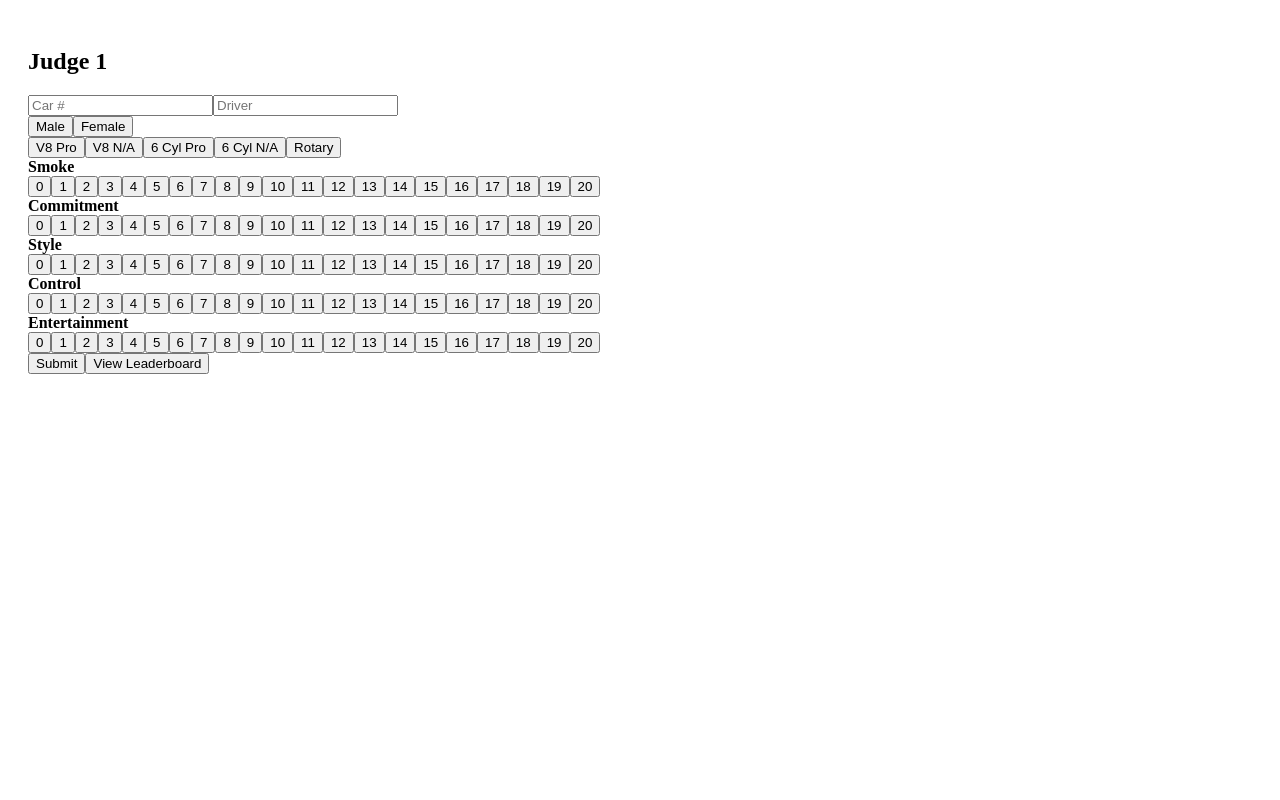
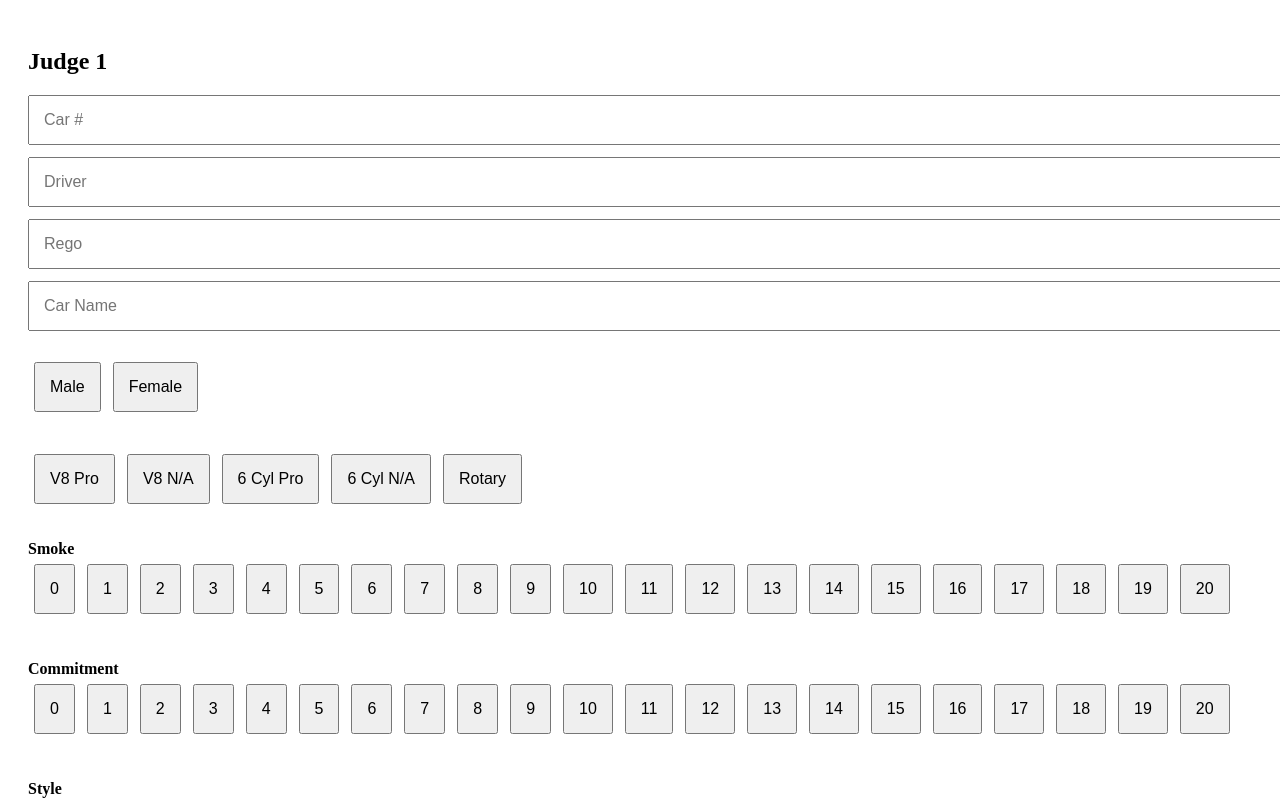
Before and after one commit to Les134/Autofest.Final-, a React (Create React App) app: page / in a window 1280 px wide. Both pictures are taken after a click on the button "Judge 1". Shown: the top 800 px of the page. Built offline with nearby package versions, Linux system fonts and the light colour scheme.

Commit message:
Update App.js

```diff
--- a/src/App.js
+++ b/src/App.js
@@ -42,7 +42,6 @@ export default function App(){
   const setScore = (cat,val)=> setScores(prev=>({...prev,[cat]:val}));
   const toggleDeduction = d => setDeductions(prev=>({...prev,[d]:!prev[d]}));
 
-  // SUBMIT
   const submit = async ()=>{
     if(saving) return;
 
@@ -71,7 +70,7 @@ export default function App(){
       });
     } catch {}
 
-    // reset
+    // RESET
     setScores({});
     setDeductions({});
     setCar(""); setDriver(""); setRego(""); setCarName("");
@@ -80,14 +79,12 @@ export default function App(){
     setSaving(false);
   };
 
-  // LOAD DATA
   const loadData = async ()=>{
     const q = await getDocs(collection(db,"scores"));
     const d = q.docs.map(doc=>doc.data());
     setData(d);
   };
 
-  // GROUPED DATA
   const grouped = {};
   data.forEach(e=>{
     const key = `${e.carClass || "Unknown"} - ${e.gender || "Unknown"}`;
@@ -99,12 +96,10 @@ export default function App(){
     grouped[k].sort((a,b)=>b.finalScore-a.finalScore);
   });
 
-  // TOP 30
   const top30 = [...data]
     .sort((a,b)=>b.finalScore-a.finalScore)
     .slice(0,30);
 
-  // PODIUM
   const podium = {};
   classes.forEach(c=>{
     podium[c] = top30
@@ -113,7 +108,6 @@ export default function App(){
       .slice(0,3);
   });
 
-  // PRINT
   const printResults = ()=> window.print();
 
   // JUDGE SELECT
@@ -123,12 +117,13 @@ export default function App(){
         <h2>Select Judge</h2>
 
         {[1,2,3,4,5,6].map(j=>(
-          <div key={j}>
+          <div key={j} style={{marginBottom:15}}>
             <input
+              style={input}
               value={judgeNames[j]}
               onChange={e=>setJudgeNames({...judgeNames,[j]:e.target.value})}
             />
-            <button onClick={()=>{setJudge(j);setScreen("judge");}}>
+            <button style={btnBig} onClick={()=>{setJudge(j);setScreen("judge");}}>
               {judgeNames[j]}
             </button>
           </div>
@@ -141,22 +136,23 @@ export default function App(){
   if(screen==="leaderboard"){
     return (
       <div style={{padding:20}}>
-        <h2>Leaderboard</h2>
+        <h2>🏁 Leaderboard</h2>
 
         {Object.keys(grouped).map(group=>(
-          <div key={group}>
-            <h3>{group}</h3>
+          <div key={group} style={{marginBottom:30}}>
+
+            <h3 style={header}>{group}</h3>
 
             {grouped[group].map((e,i)=>(
-              <div key={i}>
-                #{i+1} | Car No: {e.car} | Score: {e.finalScore}
+              <div key={i} style={row}>
+                #{i+1} | Car No: {e.car || "-"} | Total Score: {e.finalScore}
               </div>
             ))}
           </div>
         ))}
 
-        <button onClick={()=>setScreen("top30")}>Top 30 Finals</button>
-        <button onClick={printResults}>Print</button>
+        <button style={btnBig} onClick={()=>setScreen("top30")}>Top 30</button>
+        <button style={btnBig} onClick={printResults}>Print</button>
       </div>
     );
   }
@@ -165,15 +161,15 @@ export default function App(){
   if(screen==="top30"){
     return (
       <div style={{padding:20}}>
-        <h2>Top 30 Finals</h2>
+        <h2>🔥 Top 30 Finals</h2>
 
         {top30.map((e,i)=>(
-          <div key={i}>
-            #{i+1} | {e.car} | {e.finalScore}
+          <div key={i} style={row}>
+            #{i+1} | Car No: {e.car} | Total Score: {e.finalScore}
           </div>
         ))}
 
-        <button onClick={()=>setScreen("podium")}>Show Winners</button>
+        <button style={btnBig} onClick={()=>setScreen("podium")}>Show Winners</button>
       </div>
     );
   }
@@ -185,7 +181,7 @@ export default function App(){
         <h1>🏆 Winners</h1>
 
         {classes.map(c=>(
-          <div key={c}>
+          <div key={c} style={{marginBottom:30}}>
             <h2>{c}</h2>
             <div>🥇 {podium[c][0]?.car || "-"}</div>
             <div>🥈 {podium[c][1]?.car || "-"}</div>
@@ -193,45 +189,112 @@ export default function App(){
           </div>
         ))}
 
-        <button onClick={printResults}>Print Results</button>
+        <button style={btnBig} onClick={printResults}>Print</button>
       </div>
     );
   }
 
   return (
     <div style={{padding:20}}>
+
       <h2>{judgeNames[judge]}</h2>
 
-      <input placeholder="Car #" value={car} onChange={e=>setCar(e.target.value)}/>
-      <input placeholder="Driver" value={driver} onChange={e=>setDriver(e.target.value)}/>
+      <input style={input} placeholder="Car #" value={car} onChange={e=>setCar(e.target.value)}/>
+      <input style={input} placeholder="Driver" value={driver} onChange={e=>setDriver(e.target.value)}/>
+      <input style={input} placeholder="Rego" value={rego} onChange={e=>setRego(e.target.value)}/>
+      <input style={input} placeholder="Car Name" value={carName} onChange={e=>setCarName(e.target.value)}/>
 
-      <div>
-        <button onClick={()=>setGender("Male")}>Male</button>
-        <button onClick={()=>setGender("Female")}>Female</button>
+      <div style={section}>
+        <button style={gender==="Male"?btnGreen:btn} onClick={()=>setGender("Male")}>Male</button>
+        <button style={gender==="Female"?btnGreen:btn} onClick={()=>setGender("Female")}>Female</button>
       </div>
 
-      <div>
+      <div style={section}>
         {classes.map(c=>(
-          <button key={c} onClick={()=>setCarClass(c)}>{c}</button>
+          <button key={c} onClick={()=>setCarClass(c)} style={carClass===c?btnBlue:btn}>
+            {c}
+          </button>
         ))}
       </div>
 
       {categories.map(cat=>(
-        <div key={cat}>
-          <strong>{cat}</strong><br/>
-          {Array.from({length:21},(_,i)=>(
-            <button key={i} onClick={()=>setScore(cat,i)}>{i}</button>
-          ))}
+        <div key={cat} style={scoreBlock}>
+          <strong>{cat}</strong>
+          <div>
+            {Array.from({length:21},(_,i)=>(
+              <button key={i}
+                onClick={()=>setScore(cat,i)}
+                style={scores[cat]===i?btnRed:btn}>
+                {i}
+              </button>
+            ))}
+          </div>
         </div>
       ))}
 
-      <button onClick={submit}>
+      <div style={section}>
+        <h3>Deductions</h3>
+        {deductionsList.map(d=>(
+          <button key={d}
+            onClick={()=>toggleDeduction(d)}
+            style={deductions[d]?btnRed:btn}>
+            {d}
+          </button>
+        ))}
+      </div>
+
+      <button style={btnBig} onClick={submit}>
         {saving ? "Saving..." : "Submit"}
       </button>
 
-      <button onClick={()=>{loadData();setScreen("leaderboard");}}>
+      <button style={btnBig} onClick={()=>{loadData();setScreen("leaderboard");}}>
         View Leaderboard
       </button>
+
     </div>
   );
 }
+
+// STYLES
+const section = { marginTop:25, marginBottom:30 };
+const scoreBlock = { marginTop:30, marginBottom:40 };
+
+const input = {
+  display:"block",
+  width:"100%",
+  padding:"14px",
+  marginBottom:"12px",
+  fontSize:"16px"
+};
+
+const row = {
+  padding:"14px",
+  marginBottom:"10px",
+  background:"#eee",
+  borderRadius:6,
+  fontWeight:"bold"
+};
+
+const header = {
+  background:"#000",
+  color:"#fff",
+  padding:"10px"
+};
+
+const btn = {
+  padding:"14px",
+  margin:"6px",
+  fontSize:"16px"
+};
+
+const btnRed = { ...btn, background:"red", color:"#fff" };
+const btnBlue = { ...btn, background:"blue", color:"#fff" };
+const btnGreen = { ...btn, background:"green", color:"#fff" };
+
+const btnBig = {
+  padding:"18px",
+  margin:"12px",
+  fontSize:"18px",
+  background:"#000",
+  color:"#fff"
+};
```
